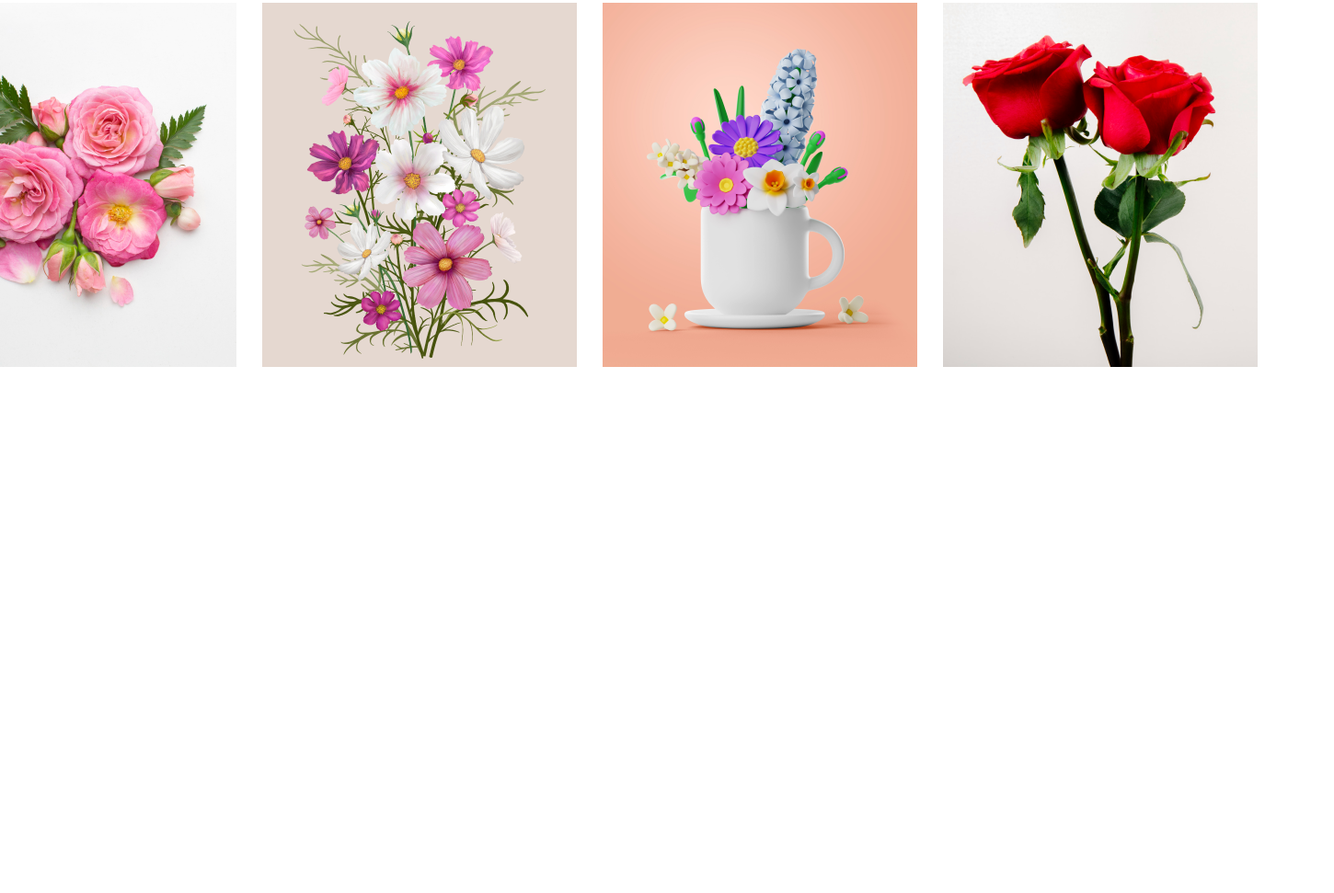
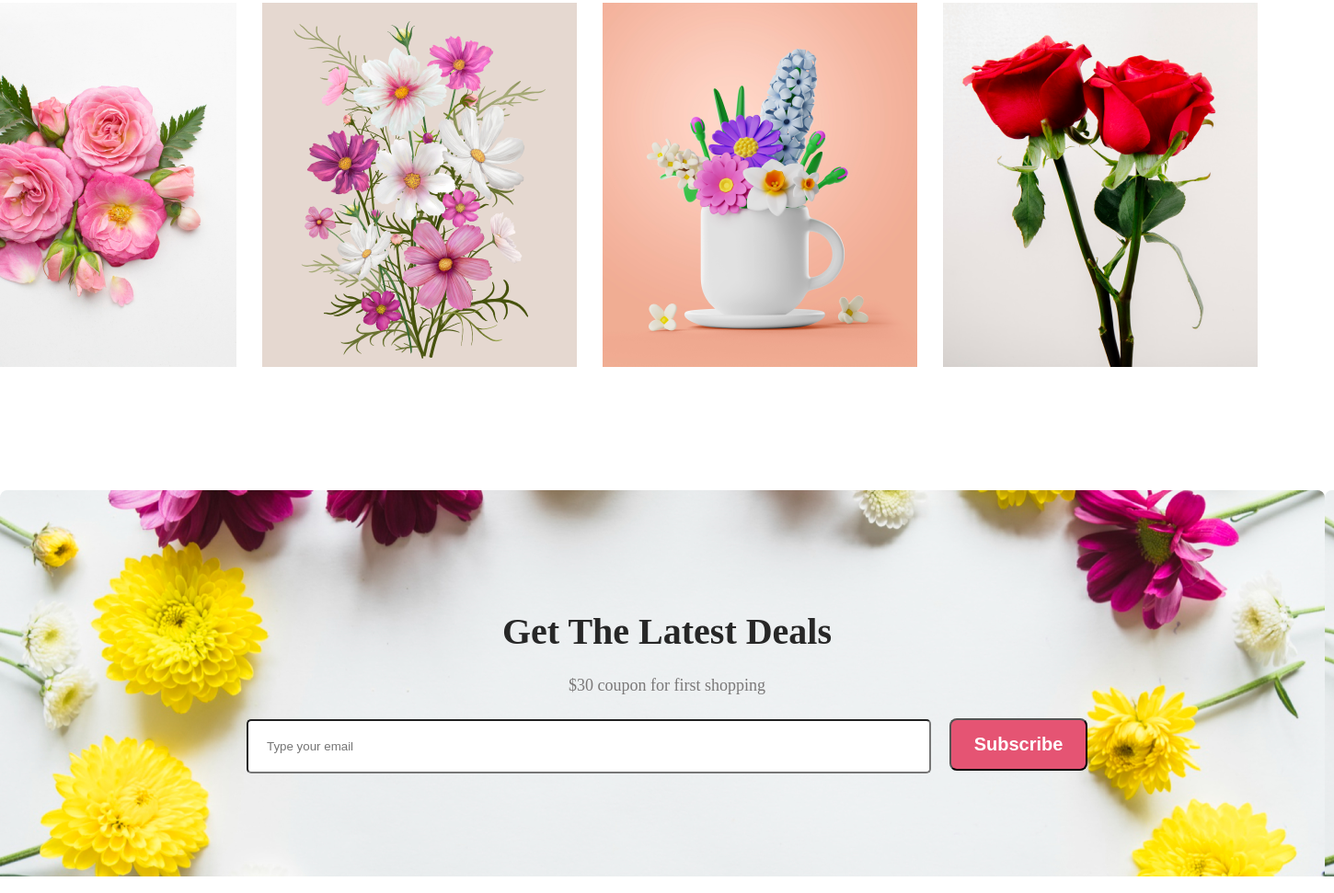
Before and after one commit to alviasad0/First-assigment, a plain HTML site: page index.html in a window 1280 px wide. Shown: the part 2722-3693 px from the top of the page at 92% size, 1450 px wide, since content can reach past the window. Before the commit the page ends 3125 px from the top, so only its background shows below. Drawn offline with Linux system fonts and the light colour scheme.

Commit message:
added subscribe section

```diff
--- a/index.html
+++ b/index.html
@@ -90,6 +90,18 @@
                 </div>
             </div>
         </div>
+        <div class="subscribe-section-main">
+            <div class="subscribe-section-all-content">
+                <h1 class="subscribe-title">Get The Latest Deals</h1>
+                <p class="subscribe-paragraph">$30 coupon for first shopping</p>
+                <label for="email">
+                    <input type="email" class="subscribe-section-email" placeholder="Type your email">
+                </label>
+                <input type="submit" class="subscribe-section-button" value="Subscribe">
+
+            </div>
+
+        </div>
 
     </main>
 
--- a/style.css
+++ b/style.css
@@ -73,47 +73,57 @@
     font-size: 40px;
     font-weight: 800;
 }
-.featured-section-paragraph{
+
+.featured-section-paragraph {
     width: 600px;
     margin: 25px auto;
     font-weight: 400;
     font-size: 18px;
     color: #7a7878;
 }
-.featured-section-main-div{
+
+.featured-section-main-div {
     display: flex;
     gap: 30px;
     justify-content: center;
     text-align: center;
 }
+
 .featured-section-box {
     width: 460px;
     height: 540px;
     margin-bottom: 25px;
 }
-.featured-section-box1-image{
+
+.featured-section-box1-image {
     background: rgba(167, 33, 98, 0.15);
     border-radius: 300px 300px 0px 0px;
 }
-.featured-section-images1{
+
+.featured-section-images1 {
     margin: 110px 75px 65px 70px;
 }
-.featured-section-box2-image{
+
+.featured-section-box2-image {
     background: rgba(5, 151, 160, 0.15);
     border-radius: 300px 300px 0px 0px;
 
 }
-.featured-section-images2{
+
+.featured-section-images2 {
     margin: 117px 50px;
 }
-.featured-section-box3-image{
+
+.featured-section-box3-image {
     border-radius: 300px 300px 0px 0px;
     background: rgba(71, 125, 17, 0.15);
 }
-.featured-section-images3{
+
+.featured-section-images3 {
     margin: 65px 75px;
 }
-.featured-section-link{
+
+.featured-section-link {
     color: #272727;
     font-size: 24px;
     font-weight: 700;
@@ -122,7 +132,7 @@
 
 /* ####################### singup section styling ############# */
 
-.singup-section-main{
+.singup-section-main {
     display: flex;
     justify-content: center;
     align-items: center;
@@ -130,28 +140,33 @@
     margin-top: 130px;
     height: 620px;
     border-radius: 8px;
-background: rgba(229, 84, 115, 0.05);
+    background: rgba(229, 84, 115, 0.05);
 
 }
-.singup-section-content{
+
+.singup-section-content {
     width: 600px;
 }
-.singup-section-title{
+
+.singup-section-title {
     color: #272727;
     font-size: 40px;
     font-weight: 800
 }
-.singup-section-span-red{
+
+.singup-section-span-red {
     color: red;
 }
-.singup-section-paragraph{
+
+.singup-section-paragraph {
     width: 600px;
     margin: 25px auto;
     font-weight: 400;
     font-size: 18px;
     color: #7a7878;
 }
-.singup-section-button{
+
+.singup-section-button {
     border-radius: 8px;
     background: #E55473;
     padding: 20px 40px;
@@ -163,31 +178,82 @@ background: rgba(229, 84, 115, 0.05);
 
 /* ######################### instagram section styling ############# */
 
-.instragram-section-main{
+.instragram-section-main {
     margin-top: 130px;
 }
-.instragram-section-content{
+
+.instragram-section-content {
     text-align: center;
 }
-.instragram-section-heading{
+
+.instragram-section-heading {
     color: #272727;
     font-size: 40px;
     font-weight: 800
 }
-.instagram-section-paragraph{
+
+.instagram-section-paragraph {
     width: 600px;
     margin: 25px auto;
     font-weight: 400;
     font-size: 18px;
     color: #7a7878;
 }
-.instragram-all-boxes{
+
+.instragram-all-boxes {
     display: flex;
     margin-top: 50px;
-    gap:30px;
+    margin-bottom: 130px;
+    gap: 30px;
     justify-content: center;
 }
-.instagram-box{
+
+.instagram-box {
     width: 340px;
     height: 400px;
 }
+
+/* ################### subscribe section styling ############ */
+.subscribe-section-main {
+    width: 1450px;
+    height: 420px;
+    text-align: center;
+    background-image: url(Rectangle\ 9.png);
+    margin: auto;
+}
+
+.subscribe-section-all-content {
+    padding: 130px;
+}
+
+.subscribe-title {
+    color: #272727;
+    font-size: 40px;
+    font-weight: 800;
+
+}
+
+.subscribe-paragraph {
+    width: 600px;
+    margin: 25px auto;
+    font-weight: 400;
+    font-size: 18px;
+    color: #7a7878;
+}
+
+.subscribe-section-email {
+    width: 700px;
+    border-radius: 5px;
+    padding: 20px;
+    margin-right: 16px;
+}
+
+.subscribe-section-button {
+    padding: 15px;
+    width: 150px;
+    font-size: 20px;
+    font-weight: 700;
+    border-radius: 8px;
+    color: white;
+    background-color: #E55473;
+}
```
